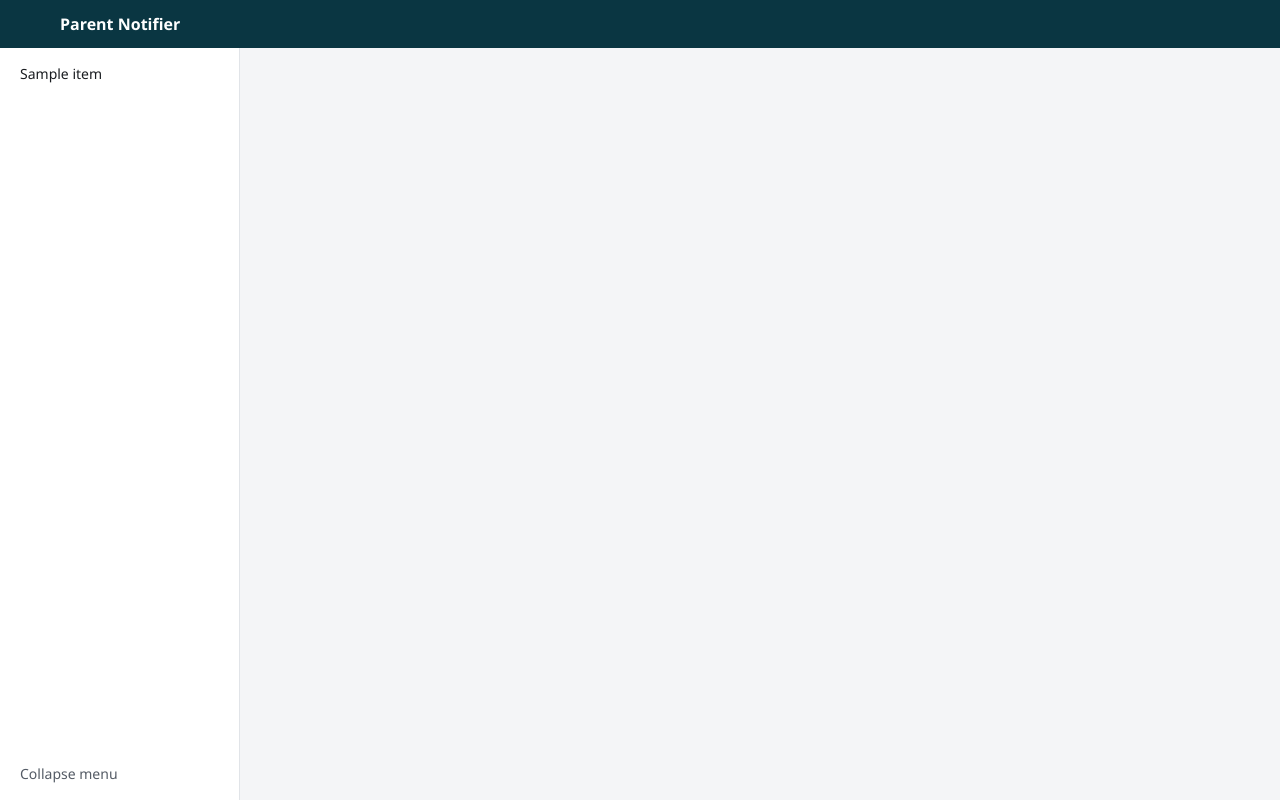
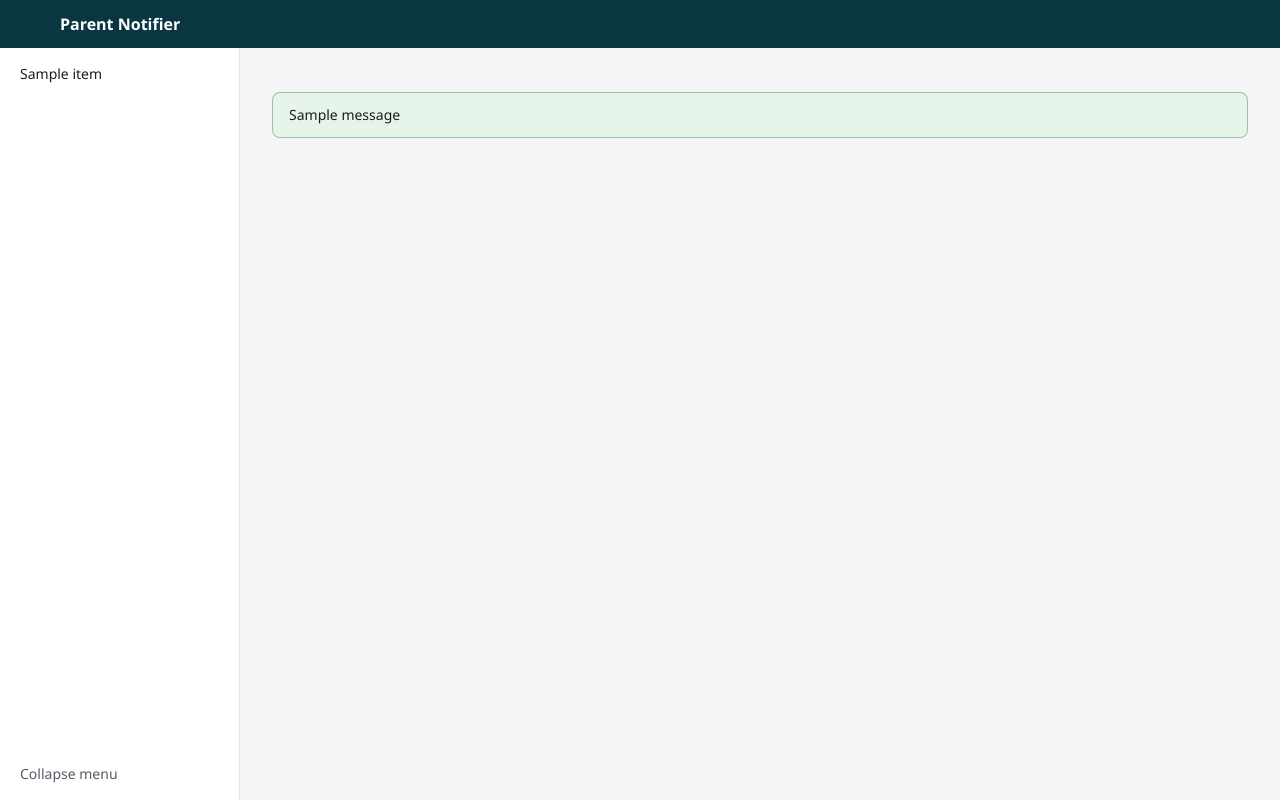
Before and after one commit to Pruthil-21/parent-notifier, a Python web app: template parent_notifier/templates/layouts/app.html in a window 1280 px wide. Run offline with Jinja, Linux system fonts and the light colour scheme; the template is opened without the code that fills it: most values are stand-ins (such as "Sample title", 1, 10 or a date in 2020); one stand-in notice (Sample message) is shown.

Commit message:
feat(shell): add breadcrumb, action bar and message bar
Every signed-in page now gets the same header: a breadcrumb, the page
title, and an action bar for commands that apply to the whole page.
The heading is only rendered when a page has a title, so there is no
empty h1.

Results of the last action appear in a message bar under the header
(success, warning, error or info), each with an icon and a dismiss
button. Errors use role="alert"; the rest use role="status". Message
text is escaped, and an unexpected category falls back to info so no
unknown value reaches the class attribute. Button styles cover
primary, secondary, subtle, danger, disabled and busy states.

Also fixes two dark theme issues found while checking the shell:
primary buttons now use dark text on the lighter dark-theme accent
for AA contrast, and the top bar gets a hairline so it separates from
the page. The closed navigation drawer is now hidden from keyboard
focus instead of only moved off-screen.

```diff
--- a/parent_notifier/static/css/app.css
+++ b/parent_notifier/static/css/app.css
@@ -10,3 +10,7 @@
 @import url("shell/top-bar.css") layer(shell);
 @import url("shell/nav-pane.css") layer(shell);
 @import url("shell/public-frame.css") layer(shell);
+@import url("shell/page-header.css") layer(shell);
+@import url("shell/message-bar.css") layer(shell);
+
+@import url("components/buttons.css") layer(components);
--- a/parent_notifier/static/css/foundation/tokens.css
+++ b/parent_notifier/static/css/foundation/tokens.css
@@ -17,7 +17,7 @@
   --color-text: light-dark(#1a1d21, #e7eaee);
   --color-text-secondary: light-dark(#555c66, #a9b1bb);
   --color-text-muted: light-dark(#646b76, #8b949e);
-  --color-text-on-accent: #ffffff;
+  --color-text-on-accent: light-dark(#ffffff, #0b1f26);
 
   /* Accent: deep petrol blue-teal */
   --color-accent: light-dark(#0b5c73, #5db3cb);
@@ -29,6 +29,9 @@
   --color-topbar: light-dark(#0a3642, #0e1418);
   --color-topbar-text: #ffffff;
   --color-topbar-hover: light-dark(#124a59, #1b252c);
+  --color-topbar-divider: rgb(255 255 255 / 0.35);
+  --color-topbar-border: light-dark(transparent, #2a3037);
+  --color-backdrop: rgb(0 0 0 / 0.32);
 
   /* Status */
   --color-danger: light-dark(#b42318, #ff9c92);
--- a/parent_notifier/static/css/shell/app-frame.css
+++ b/parent_notifier/static/css/shell/app-frame.css
@@ -31,7 +31,7 @@
   position: fixed;
   inset: var(--topbar-height) 0 0;
   z-index: calc(var(--z-navpane) - 1);
-  background: rgb(0 0 0 / 0.32);
+  background: var(--color-backdrop);
 }
 
 .skip-link {
--- /dev/null
+++ b/parent_notifier/static/css/shell/message-bar.css
@@ -0,0 +1,67 @@
+/* One-line result of the last action, under the page header. */
+
+.message-stack {
+  display: grid;
+  gap: var(--space-2);
+  margin-bottom: var(--space-5);
+}
+
+.message-bar {
+  display: flex;
+  align-items: flex-start;
+  gap: var(--space-3);
+  padding: var(--space-3) var(--space-3) var(--space-3) var(--space-4);
+  border: 1px solid;
+  border-radius: var(--radius-panel);
+}
+
+.message-bar > .icon {
+  margin-top: 2px;
+}
+
+.message-bar__text {
+  flex: 1;
+  max-width: none;
+  color: var(--color-text);
+}
+
+.message-bar__dismiss {
+  display: inline-grid;
+  place-items: center;
+  width: 28px;
+  height: 28px;
+  margin: -4px -4px -4px 0;
+  border: 0;
+  border-radius: var(--radius-control);
+  background: transparent;
+  color: var(--color-text-secondary);
+}
+
+.message-bar__dismiss:hover {
+  background: color-mix(in srgb, currentColor 12%, transparent);
+  color: var(--color-text);
+}
+
+.message-bar--success {
+  border-color: color-mix(in srgb, var(--color-success) 35%, transparent);
+  background: var(--color-success-bg);
+  color: var(--color-success);
+}
+
+.message-bar--warning {
+  border-color: color-mix(in srgb, var(--color-warning) 35%, transparent);
+  background: var(--color-warning-bg);
+  color: var(--color-warning);
+}
+
+.message-bar--error {
+  border-color: color-mix(in srgb, var(--color-danger) 35%, transparent);
+  background: var(--color-danger-bg);
+  color: var(--color-danger);
+}
+
+.message-bar--info {
+  border-color: color-mix(in srgb, var(--color-info) 35%, transparent);
+  background: var(--color-info-bg);
+  color: var(--color-info);
+}
--- a/parent_notifier/static/css/shell/nav-pane.css
+++ b/parent_notifier/static/css/shell/nav-pane.css
@@ -96,13 +96,19 @@
     inset: var(--topbar-height) auto 0 0;
     width: min(var(--navpane-width), 85vw);
     height: auto;
-    box-shadow: var(--shadow-flyout);
     transform: translateX(-100%);
-    transition: transform var(--duration-normal) var(--ease-out);
+    /* Hidden while closed so its links cannot be reached with Tab off-screen. */
+    visibility: hidden;
+    transition:
+      transform var(--duration-normal) var(--ease-out),
+      visibility 0s linear var(--duration-normal);
   }
 
   [data-nav-open] .nav-pane {
+    box-shadow: var(--shadow-flyout);
     transform: none;
+    visibility: visible;
+    transition: transform var(--duration-normal) var(--ease-out);
   }
 
   .nav-pane__collapse {
--- /dev/null
+++ b/parent_notifier/static/css/shell/page-header.css
@@ -0,0 +1,54 @@
+/* Page header: breadcrumb, title row, and the action bar of page-level commands. */
+
+.page-header {
+  display: grid;
+  gap: var(--space-3);
+  margin-bottom: var(--space-5);
+}
+
+.breadcrumb__list {
+  display: flex;
+  flex-wrap: wrap;
+  align-items: center;
+  gap: var(--space-1);
+  font-size: var(--text-caption);
+  line-height: var(--leading-caption);
+  color: var(--color-text-secondary);
+}
+
+.breadcrumb__item {
+  display: inline-flex;
+  align-items: center;
+  gap: var(--space-1);
+}
+
+.breadcrumb__item a {
+  color: var(--color-text-secondary);
+  text-decoration: none;
+}
+
+.breadcrumb__item a:hover {
+  color: var(--color-accent-text);
+  text-decoration: underline;
+}
+
+.breadcrumb__item [aria-current="page"] {
+  color: var(--color-text);
+}
+
+.page-header__title-row {
+  display: flex;
+  flex-wrap: wrap;
+  align-items: center;
+  gap: var(--space-3) var(--space-4);
+}
+
+.action-bar {
+  display: flex;
+  flex-wrap: wrap;
+  gap: var(--space-2);
+  padding: var(--space-2);
+  border: 1px solid var(--color-border);
+  border-radius: var(--radius-panel);
+  background: var(--color-surface);
+}
--- a/parent_notifier/static/css/shell/top-bar.css
+++ b/parent_notifier/static/css/shell/top-bar.css
@@ -10,6 +10,7 @@
   gap: var(--space-2);
   height: var(--topbar-height);
   padding-inline: var(--space-2) var(--space-4);
+  border-bottom: 1px solid var(--color-topbar-border);
   background: var(--color-topbar);
   color: var(--color-topbar-text);
 }
@@ -52,7 +53,7 @@
 
 .top-bar__org {
   padding-left: var(--space-2);
-  border-left: 1px solid rgb(255 255 255 / 0.35);
+  border-left: 1px solid var(--color-topbar-divider);
   font-size: var(--text-body);
   opacity: 0.85;
 }
--- /dev/null
+++ b/parent_notifier/static/js/components/message-bar.js
@@ -0,0 +1,11 @@
+// Dismiss buttons on message bars. Focus moves to the main area so keyboard users are not
+// left on a removed element.
+
+document.addEventListener("click", (event) => {
+  const button = event.target.closest("[data-dismiss-message]");
+  if (!button) return;
+  const bar = button.closest("[data-message-bar]");
+  if (!bar) return;
+  bar.remove();
+  document.getElementById("main")?.focus();
+});
--- /dev/null
+++ b/parent_notifier/templates/components/feedback/message_bar.html
@@ -0,0 +1,24 @@
+{# Result of the last action, shown under the page header. Categories come from flash();
+   anything unexpected is shown as info. Errors interrupt screen readers, others wait. #}
+{% set kinds = {
+  "success": ("success", "status"),
+  "warning": ("warning", "status"),
+  "error": ("error", "alert"),
+  "info": ("info", "status"),
+} %}
+{% with messages = get_flashed_messages(with_categories=true) %}
+{% if messages %}
+<div class="message-stack">
+  {% for category, message in messages %}
+  {% set icon_name, role = kinds.get(category, kinds["info"]) %}
+  <div class="message-bar message-bar--{{ icon_name }}" role="{{ role }}" data-message-bar>
+    {{ icon(icon_name) }}
+    <p class="message-bar__text">{{ message }}</p>
+    <button type="button" class="message-bar__dismiss" data-dismiss-message>
+      {{ icon("dismiss", size=16, label="Dismiss message") }}
+    </button>
+  </div>
+  {% endfor %}
+</div>
+{% endif %}
+{% endwith %}
--- a/parent_notifier/templates/layouts/app.html
+++ b/parent_notifier/templates/layouts/app.html
@@ -8,7 +8,17 @@
 
   <main id="main" class="app-main" tabindex="-1">
     <div class="page">
-      {% block page_header %}{% endblock %}
+      <header class="page-header">
+        {% block breadcrumb %}{% endblock %}
+        {% if self.page_title() %}
+        <div class="page-header__title-row">
+          <h1 class="page-header__title">{% block page_title %}{% endblock %}</h1>
+          {% block title_extra %}{% endblock %}
+        </div>
+        {% endif %}
+        {% block actions %}{% endblock %}
+      </header>
+      {% include "components/feedback/message_bar.html" %}
       {% block content %}{% endblock %}
     </div>
   </main>
@@ -17,5 +27,6 @@
 
 {% block scripts %}
 <script type="module" src="{{ url_for('static', filename='js/shell/nav-pane.js') }}"></script>
+<script type="module" src="{{ url_for('static', filename='js/components/message-bar.js') }}"></script>
 {% block page_scripts %}{% endblock %}
 {% endblock %}
```
Also changed, not shown: parent_notifier/static/css/components/buttons.css (added, +68 -0 lines), parent_notifier/templates/components/navigation/action_bar.html (added, +7 -0 lines), parent_notifier/templates/components/navigation/breadcrumb.html (added, +18 -0 lines), tests/integration/test_page_header.py (added, +56 -0 lines).
